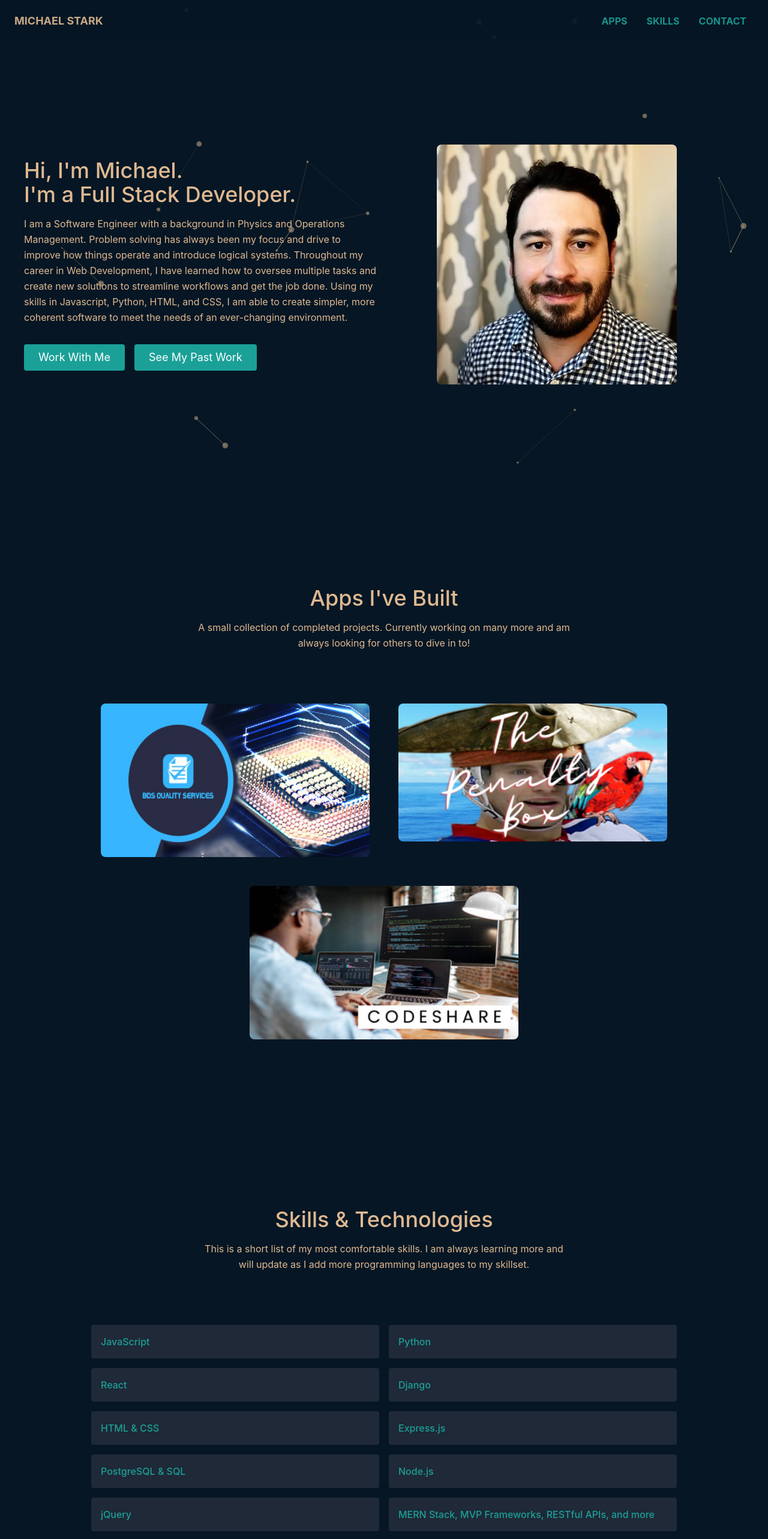
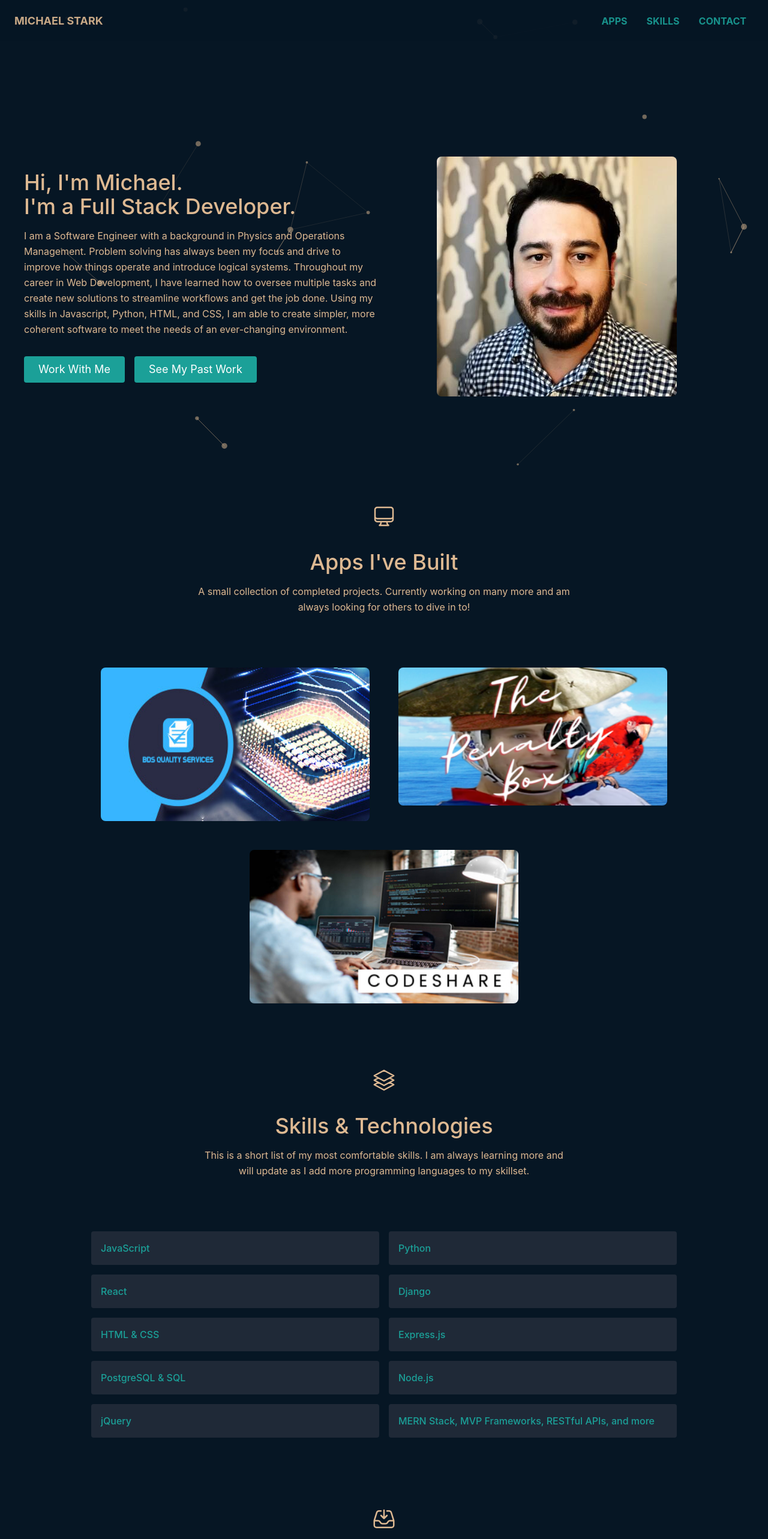
Before and after one commit to michaelbryanstark/new-portfolio, a React (Create React App) app: page / in a window 1280 px wide. Shown: the top 2566 px of the page at 60% size. Built offline with nearby package versions, Linux system fonts and the light colour scheme.

Commit message:
added heroicons to contact, project, skills, added github link on headshot

```diff
--- a/src/components/About.js
+++ b/src/components/About.js
@@ -16,8 +16,8 @@ export default function About() {
     }, []);
   return (
 
-    <section id="about">
-      <div className="container mx-auto flex px-10 py-20 md:flex-row flex-col items-center">
+    <section id="about" className="pt-20">
+      <div className="container mx-auto flex px-10 py-5 md:flex-row flex-col items-center">
         <div className="lg:flex-grow md:w-1/2 lg:pr-24 md:pr-16 flex flex-col md:items-start md:text-left mb-16 md:mb-0 items-center text-center">
           <h1 className="title-font sm:text-4xl text-3xl mb-4 font-medium text-[#DEB992]">
             Hi, I'm Michael.
@@ -45,11 +45,13 @@ export default function About() {
           </div>
         </div>
         <div className="lg:max-w-lg bg-[#061624] lg:w-full md:w-1/2 w-5/6 py-20">
-          <img
-            className="object-cover rounded-lg object-center "
-            alt="hero"
-            src="./84143645.jpg"
-          />
+            <a href="https://github.com/michaelbryanstark" target="_blank" rel="noreferrer">
+                <img
+                    className="object-cover rounded-lg object-center "
+                    alt="hero"
+                    src="./84143645.jpg"
+                />
+            </a>
         </div>
       </div>
 
--- a/src/components/Contact.js
+++ b/src/components/Contact.js
@@ -35,13 +35,16 @@ export default function Contact() {
 
   return (
     <>
-    <section id="contact" className="relative">
-      <div className="container px-10 py-24 pt-24 mx-auto flex sm:flex-nowrap flex-wrap">
-        <div className="lg:w-2/3 md:w-1/2 overflow-hidden sm:mr-10 p-10  flex items-end justify-start relative">
+    <section id="contact" className="relative pt-20">
+    <svg xmlns="http://www.w3.org/2000/svg" fill="none" viewBox="0 0 24 24" stroke-width="1.5" stroke="currentColor" class="flex flex-wrap justify-center text-[#DEB992] mx-auto inline-block w-10 mb-4">
+      <path stroke-linecap="round" stroke-linejoin="round" d="M9 3.75H6.912a2.25 2.25 0 00-2.15 1.588L2.35 13.177a2.25 2.25 0 00-.1.661V18a2.25 2.25 0 002.25 2.25h15A2.25 2.25 0 0021.75 18v-4.162c0-.224-.034-.447-.1-.661L19.24 5.338a2.25 2.25 0 00-2.15-1.588H15M2.25 13.5h3.86a2.25 2.25 0 012.012 1.244l.256.512a2.25 2.25 0 002.013 1.244h3.218a2.25 2.25 0 002.013-1.244l.256-.512a2.25 2.25 0 012.013-1.244h3.859M12 3v8.25m0 0l-3-3m3 3l3-3" />
+    </svg>
+    <div className="container px-5 py-10 mx-auto flex sm:flex-nowrap flex-wrap">
+        <div className="lg:w-2/3 md:w-1/2 rounded-lg overflow-hidden sm:mr-10 p-10 flex items-end justify-start relative">
           <img
             width="100%"
             height="100%"
-            className="absolute inset-0 rounded"
+            className="absolute inset-0 rounded pt-5"
             src="./brooklyn.jpg"
             alt="brooklyn"
           />
--- a/src/components/Projects.js
+++ b/src/components/Projects.js
@@ -5,7 +5,10 @@ import { projects } from "../data";
 export default function Projects() {
   return (
     <section id="projects" className="bg-[#061624] body-font pt-20">
-      <div className="container px-5 py-24 mx-auto text-center lg:px-40">
+      <svg xmlns="http://www.w3.org/2000/svg" fill="none" viewBox="0 0 24 24" strokeWidth={1.5} stroke="currentColor" className="flex flex-wrap justify-center text-[#DEB992] mx-auto inline-block w-10 mb-4">
+        <path strokeLinecap="round" strokeLinejoin="round" d="M9 17.25v1.007a3 3 0 01-.879 2.122L7.5 21h9l-.621-.621A3 3 0 0115 18.257V17.25m6-12V15a2.25 2.25 0 01-2.25 2.25H5.25A2.25 2.25 0 013 15V5.25m18 0A2.25 2.25 0 0018.75 3H5.25A2.25 2.25 0 003 5.25m18 0V12a2.25 2.25 0 01-2.25 2.25H5.25A2.25 2.25 0 013 12V5.25" />
+      </svg>
+      <div className="container px-5 py-5 mx-auto text-center lg:px-40">
         <div className="flex flex-col w-full mb-20">
           <h1 className="sm:text-4xl text-3xl font-medium title-font mb-4 text-[#DEB992]">
             Apps I've Built
--- a/src/components/Skills.js
+++ b/src/components/Skills.js
@@ -6,7 +6,10 @@ import { skills } from "../data";
 export default function Skills() {
   return (
     <section id="skills" className="bg-[#061624] body-font pt-20">
-      <div className="container px-5 py-24 mx-auto">
+      <svg xmlns="http://www.w3.org/2000/svg" fill="none" viewBox="0 0 24 24" stroke-width="1.5" stroke="currentColor" class="flex flex-wrap justify-center text-[#DEB992] mx-auto inline-block w-10 mb-4">
+        <path stroke-linecap="round" stroke-linejoin="round" d="M6.429 9.75L2.25 12l4.179 2.25m0-4.5l5.571 3 5.571-3m-11.142 0L2.25 7.5 12 2.25l9.75 5.25-4.179 2.25m0 0L21.75 12l-4.179 2.25m0 0l4.179 2.25L12 21.75 2.25 16.5l4.179-2.25m11.142 0l-5.571 3-5.571-3" />
+      </svg>
+      <div className="container px-5 py-5 mx-auto">
         <div className="text-center mb-20">
 
           <h1 className="sm:text-4xl text-3xl font-medium title-font text-[#DEB992] mb-4">
```
